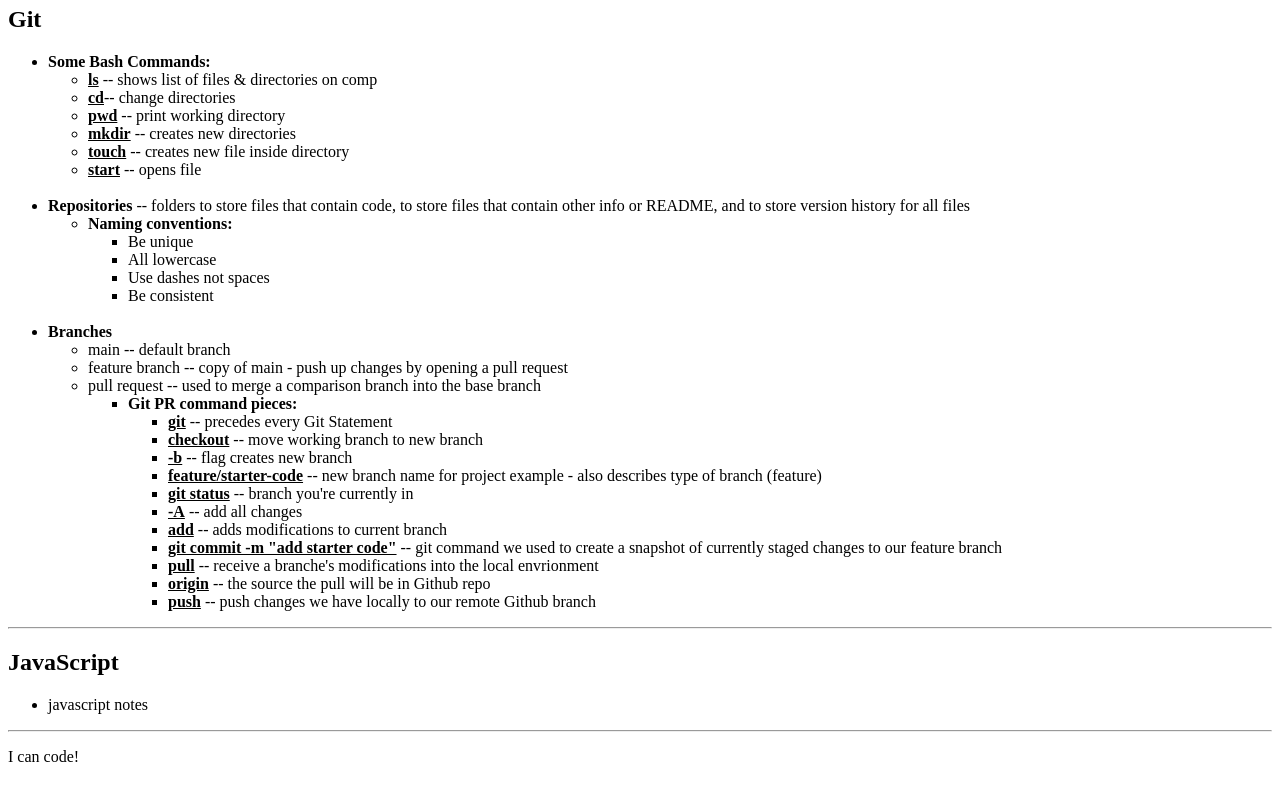
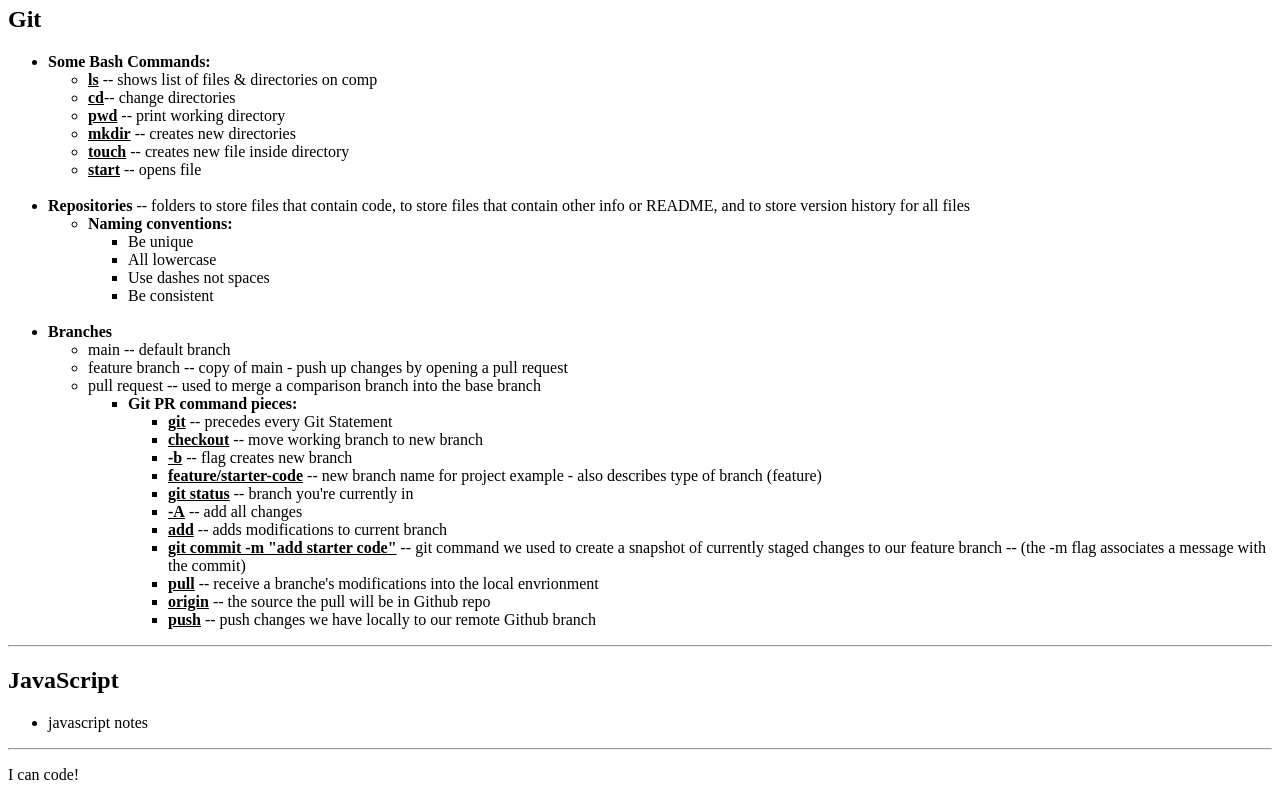
Before and after one commit to macbetthh/prework-study-guide, a plain HTML site: page index.html in a window 1280 px wide. Shown: the part 1197-1997 px from the top of the page. Drawn offline with Linux system fonts and the light colour scheme.

Commit message:
added code to HTML file

```diff
--- a/index.html
+++ b/index.html
@@ -70,7 +70,7 @@
                       <li><b><u>git status</u></b> -- branch you're currently in</li>
                       <li><b><u>-A</u></b> -- add all changes</li>
                       <li><b><u>add</u></b> -- adds modifications to current branch</li>
-                      <li><b><u>git commit -m "add starter code"</u></b> -- git command we used to create a snapshot of currently staged changes to our feature branch</li>
+                      <li><b><u>git commit -m "add starter code"</u></b> -- git command we used to create a snapshot of currently staged changes to our feature branch -- (the -m flag associates a message with the commit)</li>
                       <li><b><u>pull</u></b> -- receive a branche's modifications into the local envrionment</li>
                       <li><b><u>origin</u></b> -- the source the pull will be in Github repo</li>
                       <li><b><u>push</u></b> -- push changes we have locally to our remote Github branch</li>
```
